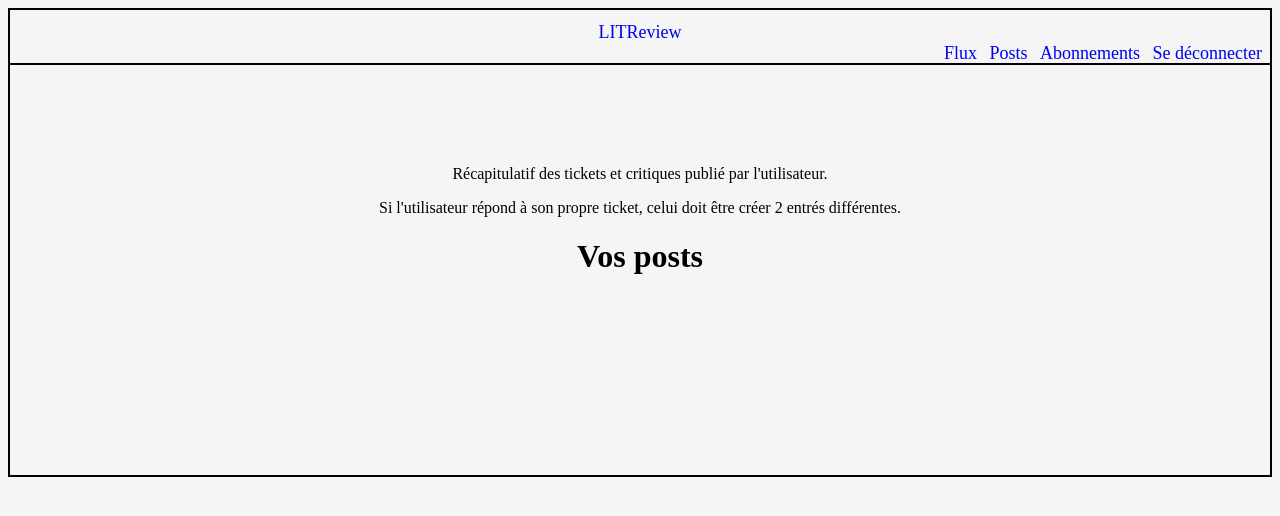
After one commit to Dhyakia/OPC_Project09, a Django app: page /review/my_content/ in a window 1280 px wide. The commit adds this page. Shown: the top 516 px of the page. Run offline with Django 4.2, Linux system fonts and the light colour scheme.

Commit message:
wireframe: my_content (8/10)

```diff
--- a/LITReview/LITReview/urls.py
+++ b/LITReview/LITReview/urls.py
@@ -13,4 +13,6 @@ urlpatterns = [
     path('review/follows/', reviV.follows, name='follows'),
     path('review/create_ticket/', reviV.createTicket, name='create-ticket'),
     path('review/new_review/', reviV.createReview, name='new-review'),
+    path('review/my_content/', reviV.myContent, name='my-content'),
+
 ]
--- a/LITReview/review/static/review/style.css
+++ b/LITReview/review/static/review/style.css
@@ -14,8 +14,8 @@ button {
 
 .content-block {
     text-align: center;
-    margin-top: 120px;
-    margin-bottom: 240px;
+    margin-top: 100px;
+    margin-bottom: 200px;
 }
 
 .topnav {
--- a/LITReview/review/templates/review/base.html
+++ b/LITReview/review/templates/review/base.html
@@ -27,7 +27,7 @@
 
                 <div class="topnav-right">
                     <a href="{% url 'flux' %}">Flux</a>
-                    <a href="#">Posts</a>
+                    <a href="{% url 'my-content' %}">Posts</a>
                     <a href="{% url 'follows' %}">Abonnements</a>
                     <a href="{% url 'login' %}">Se déconnecter</a>
                 </div>
--- a/LITReview/review/templates/review/flux.html
+++ b/LITReview/review/templates/review/flux.html
@@ -1,5 +1,7 @@
 {% extends 'review/base.html' %}
 {% block content %}
+
+<p><strong>Montre les critiques et ticket des utilisateurs suivit.</strong></p>
 
 <div class="flux-page">
 
@@ -7,6 +9,7 @@
         <a href="{% url 'create-ticket' %}"><button>Demander une critique</button></a>
         <a href="{% url 'new-review' %}"><button>Créer une critique</button></a>
     </div>
+
 
     <div class="flux-content">
         <div class="flux-container">
--- /dev/null
+++ b/LITReview/review/templates/review/my_content.html
@@ -0,0 +1,14 @@
+{% extends 'review/base.html' %}
+{% block content %}
+
+<p>Récapitulatif des tickets et critiques publié par l'utilisateur.</p>
+<p>Si l'utilisateur répond à son propre ticket, celui doit être créer 2 entrés différentes.</p>
+
+<h1>Vos posts</h1>
+
+<div class="my-content">
+
+</div>
+
+
+{% endblock %}
--- a/LITReview/review/views.py
+++ b/LITReview/review/views.py
@@ -24,3 +24,9 @@ def createReview(request):
         request,
         'review/new_review.html'
     )
+
+def myContent(request):
+    return render(
+        request,
+        'review/my_content.html'
+    )
```
